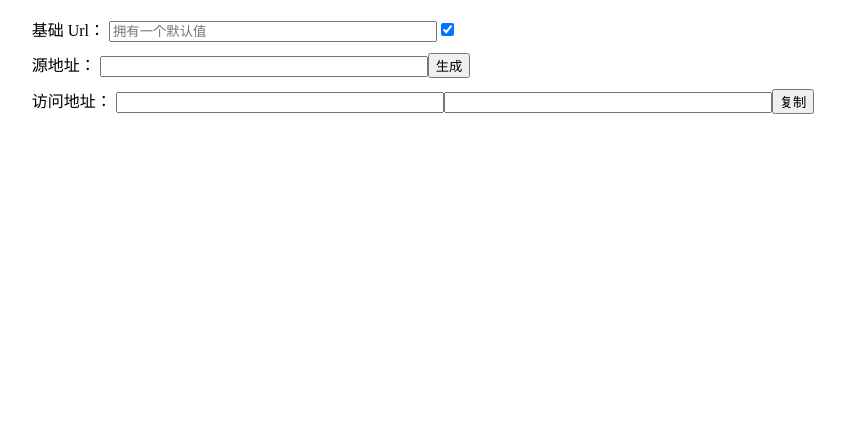
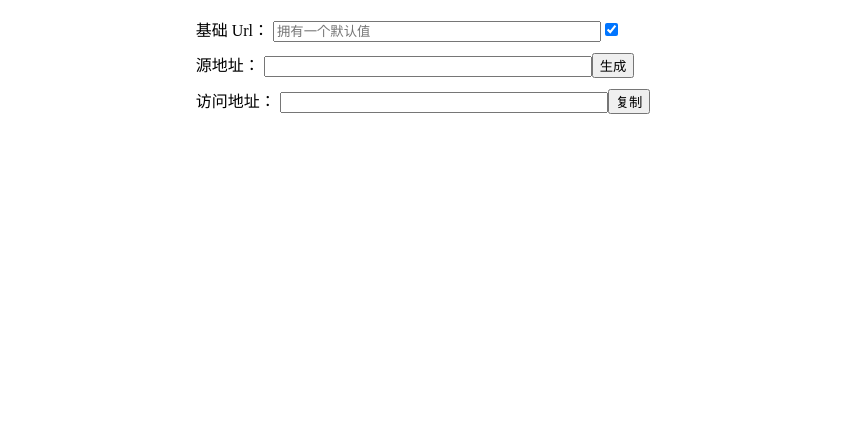
Before and after one commit to Azad-sl/tool-online, a plain HTML site: page realdownloadurl/index.html in a window 1280 px wide. Shown: the part 387-808 px from the top of the page, without its empty margins (217-1062 px from the left). Drawn offline with Linux system fonts and the light colour scheme.

Commit message:
fix the bug of copyToClipboard

```diff
--- a/realdownloadurl/index.html
+++ b/realdownloadurl/index.html
@@ -45,8 +45,7 @@
             <label for="realdownloadurl">
                 访问地址：
             </label>
-            <input name="realdownloadurl" type="text" readonly /><input name="targetfile" type="text" /><button
-                onclick="copyToClipboard()">复制</button>
+            <input name="realdownloadurl" type="text" readonly /><button onclick="copyToClipboard()">复制</button>
         </div>
     </div>
 
```
